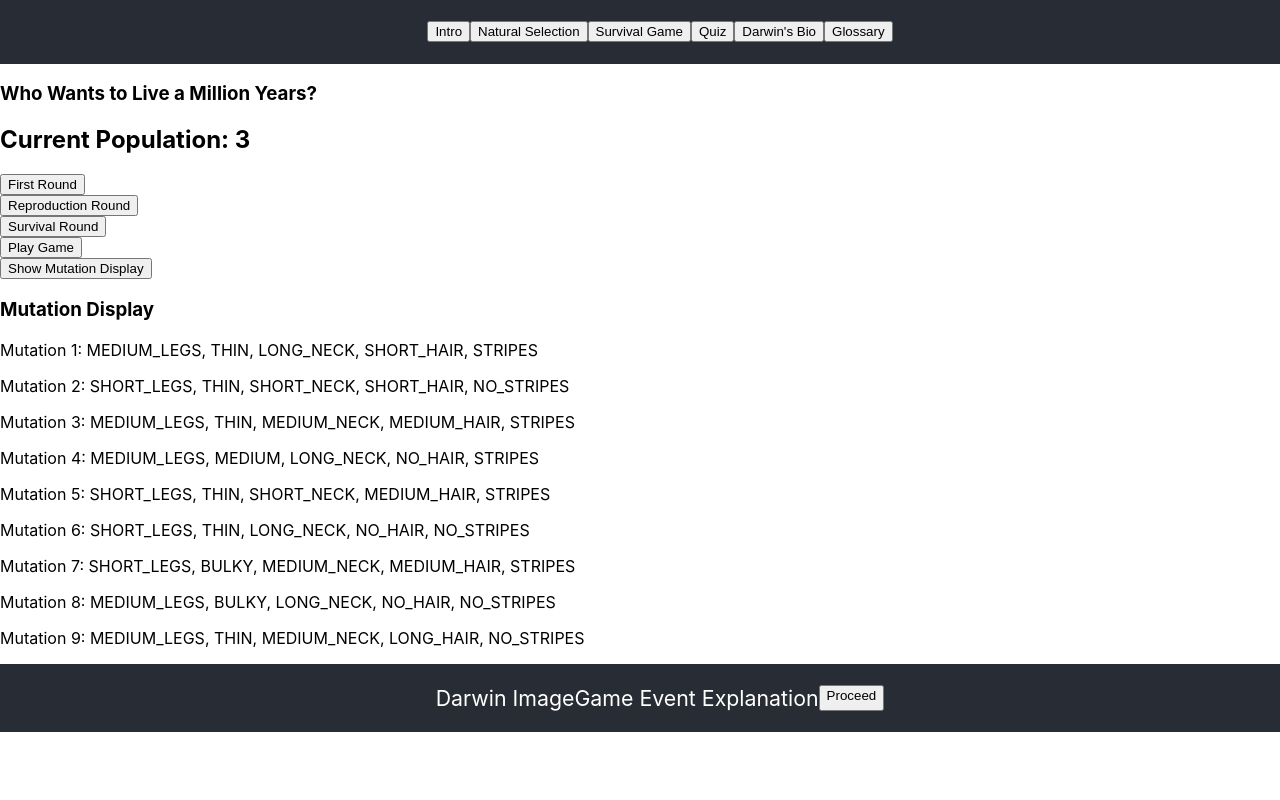
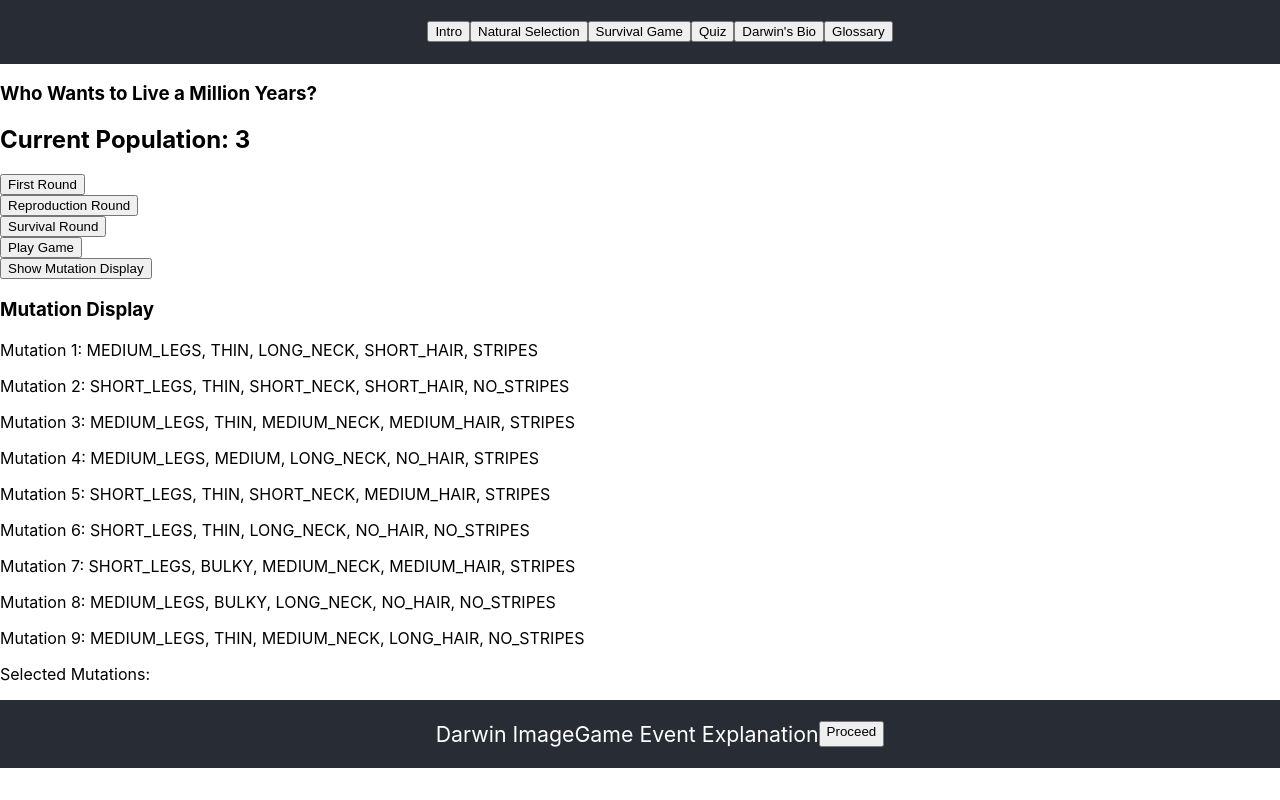
Before and after one commit to kurzbird/darwin-game, a React (Create React App) app: page / in a window 1280 px wide. Both pictures are taken after a click on the button "Show Mutation Display". Built offline with nearby package versions, Linux system fonts and the light colour scheme.

Commit message:
Updated MutationDisplay; mutations can now be selected and added

```diff
--- a/src/App.js
+++ b/src/App.js
@@ -12,9 +12,9 @@ function App() {
         </header>
       </div>
 
-      <body>
+      <div>
         <Game></Game>
-      </body>
+      </div>
 
       <div className="footer">
         <Footer></Footer>
--- a/src/components/MutationDisplay.js
+++ b/src/components/MutationDisplay.js
@@ -1,11 +1,22 @@
+import { useState } from "react";
+
 function MutationDisplay({genePool}) {
+
+    const [selections, setSelections] = useState([])
+
+    const selectMutation = (selection) => {
+        console.log(selection)
+        setSelections([...selections, selection])
+    }
 
     return (
         <div>
             <h3>Mutation Display</h3>
             <div className="random-mutations">
-                {genePool.map((Mutation, i) => <p key={i}>Mutation {i+1}: {Mutation.legs}, {Mutation.size}, {Mutation.neck}, {Mutation.hair}, {Mutation.camo}</p>)}
+                {genePool.map((Mutation, i) => <p onClick={() => selectMutation(Mutation)} key={i}>Mutation {i+1}: {Mutation.legs}, {Mutation.size}, {Mutation.neck}, {Mutation.hair}, {Mutation.camo}</p>)}
             </div>
+
+            <p>Selected Mutations: {selections.map((selection, i) => <span key={i}>{i}</span>)}</p>
         </div>
     )
 }
```
